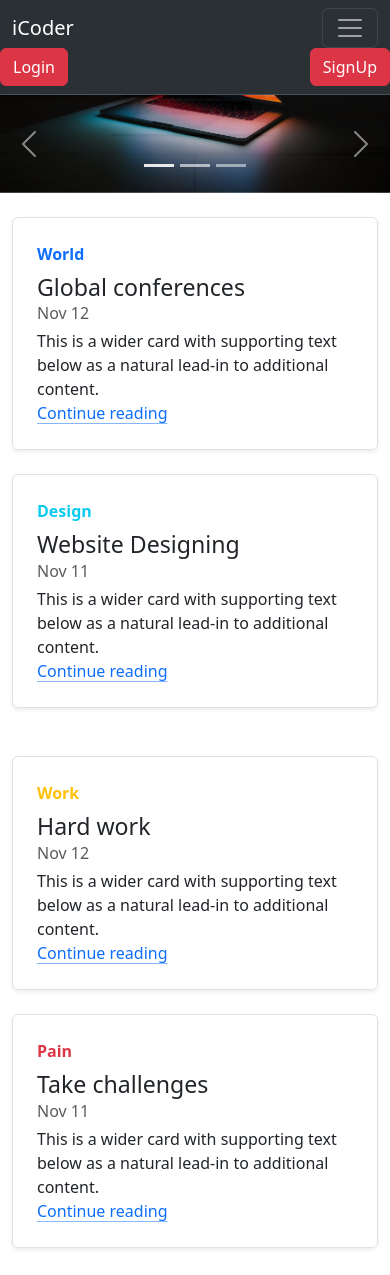
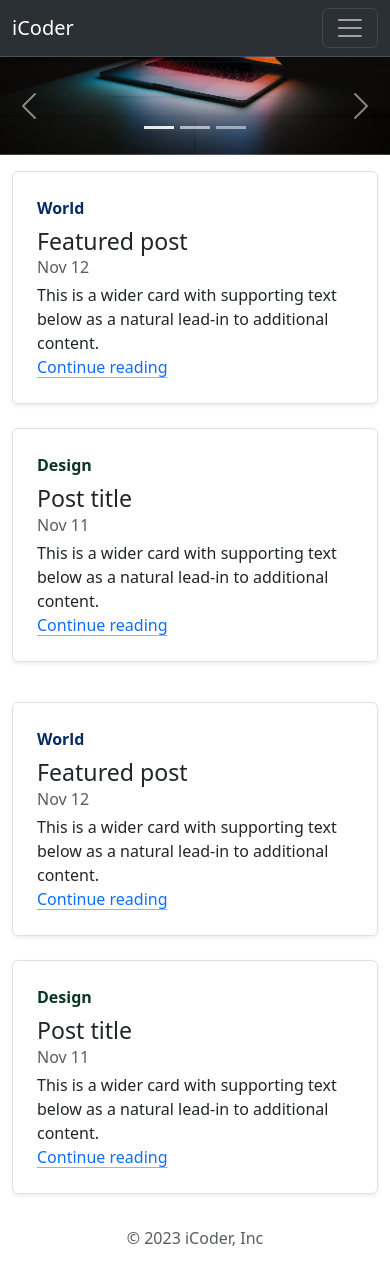
Before and after one commit to shivammishra6/bootstrap, a plain HTML site: page index.html in a window 390 px wide. Shown: the top 1275 px of the page. Drawn offline with nearby package versions, Linux system fonts and the light colour scheme.

Commit message:
made changes to buttons and images in home page

```diff
--- a/index.html
+++ b/index.html
@@ -54,8 +54,6 @@
         </form>
       </div>
     </div>
-      <button class="btn btn-danger" data-bs-toggle="modal" data-bs-target="#logInModal">Login</button>
-      <button class="btn btn-danger" data-bs-toggle="modal" data-bs-target="#signUpModal">SignUp</button>
   </nav>
 
   <!-- Login Modal -->
@@ -133,9 +131,8 @@
         <div class="carousel-caption d-none d-md-block">
           <h5>Welcome to iCoder</h5>
           <p>Technology,Devlopement and trends.</p>
-          <button class="btn btn-danger ">Technology</button>
-          <button class="btn btn-warning ">Developement</button>
-          <button class="btn btn-success ">Database</button>
+          <button class="btn btn-outline-light" data-bs-toggle="modal" data-bs-target="#logInModal" >Login</button>
+          <button class="btn btn-outline-light" data-bs-toggle="modal" data-bs-target="#signUpModal" >SignUp</button>
         </div>
       </div>
       <div class="carousel-item">
@@ -169,87 +166,74 @@
     </button>
   </div>
 
-  <div class="container my-4">
-    <div class="row mb-2">
+    <div class="row mb-2 mx-auto my-3">
       <div class="col-md-6">
         <div class="row g-0 border rounded overflow-hidden flex-md-row mb-4 shadow-sm h-md-250 position-relative">
           <div class="col p-4 d-flex flex-column position-static">
-            <strong class="d-inline-block mb-2 text-primary">World</strong>
-            <h3 class="mb-0">Global conferences</h3>
+            <strong class="d-inline-block mb-2 text-primary-emphasis">World</strong>
+            <h3 class="mb-0">Featured post</h3>
             <div class="mb-1 text-body-secondary">Nov 12</div>
-            <p class="card-text mb-auto">This is a wider card with supporting text below as a natural lead-in to
-              additional content.</p>
+          <p class="card-text mb-auto">This is a wider card with supporting text below as a natural lead-in to additional content.</p>
           <a href="#" class="icon-link gap-1 icon-link-hover stretched-link">
             Continue reading
-              <svg class="bi">
-                <use xlink:href="#chevron-right"></use>
-              </svg>
+            <svg class="bi"><use xlink:href="#chevron-right"></use></svg>
           </a>
         </div>
         <div class="col-auto d-none d-lg-block">
-            <img class="bd-placeholder-img" width="200" height="250" src="thumb1.jpeg"></img>
+          <img src="thumb1.jpeg" class="bd-placeholder-img" width="200" height="250" alt="programming is fun">
         </div>
       </div>
     </div>
     <div class="col-md-6">
       <div class="row g-0 border rounded overflow-hidden flex-md-row mb-4 shadow-sm h-md-250 position-relative">
         <div class="col p-4 d-flex flex-column position-static">
-            <strong class="d-inline-block mb-2 text-info">Design</strong>
-            <h3 class="mb-0">Website Designing</h3>
+          <strong class="d-inline-block mb-2 text-success-emphasis">Design</strong>
+          <h3 class="mb-0">Post title</h3>
           <div class="mb-1 text-body-secondary">Nov 11</div>
-            <p class="mb-auto">This is a wider card with supporting text below as a natural lead-in to additional
-              content.</p>
+          <p class="mb-auto">This is a wider card with supporting text below as a natural lead-in to additional content.</p>
           <a href="#" class="icon-link gap-1 icon-link-hover stretched-link">
             Continue reading
-              <svg class="bi">
-                <use xlink:href="#chevron-right"></use>
-              </svg>
+            <svg class="bi"><use xlink:href="#chevron-right"></use></svg>
           </a>
         </div>
         <div class="col-auto d-none d-lg-block">
-            <img class="bd-placeholder-img" width="200" height="250" src="thumb2.jpeg"></img>
+          <img src="thumb2.jpeg" class="bd-placeholder-img" width="200" height="250" alt="coding requires knowledge">
         </div>
       </div>
     </div>
   </div>
-  </div>
-  <div class="container">
-    <div class="row mb-2">
+    <div class="row mb-2 mx-auto my-3">
       <div class="col-md-6">
         <div class="row g-0 border rounded overflow-hidden flex-md-row mb-4 shadow-sm h-md-250 position-relative">
           <div class="col p-4 d-flex flex-column position-static">
-            <strong class="d-inline-block mb-2 text-warning">Work</strong>
-            <h3 class="mb-0">Hard work</h3>
+            <strong class="d-inline-block mb-2 text-primary-emphasis">World</strong>
+            <h3 class="mb-0">Featured post</h3>
             <div class="mb-1 text-body-secondary">Nov 12</div>
-            <p class="card-text mb-auto">This is a wider card with supporting text below as a natural lead-in to
-              additional content.</p>
+          <p class="card-text mb-auto">This is a wider card with supporting text below as a natural lead-in to additional content.</p>
           <a href="#" class="icon-link gap-1 icon-link-hover stretched-link">
             Continue reading
+            <svg class="bi"><use xlink:href="#chevron-right"></use></svg>
           </a>
         </div>
         <div class="col-auto d-none d-lg-block">
-            <img class="bd-placeholder-img" width="200" height="250" src="thumb3.jpeg"></img>
+          <img src="thumb3.jpeg" class="bd-placeholder-img" width="200" height="250" alt="programming is fun">
         </div>
       </div>
     </div>
     <div class="col-md-6">
       <div class="row g-0 border rounded overflow-hidden flex-md-row mb-4 shadow-sm h-md-250 position-relative">
         <div class="col p-4 d-flex flex-column position-static">
-            <strong class="d-inline-block mb-2 text-danger">Pain</strong>
-            <h3 class="mb-0">Take challenges</h3>
+          <strong class="d-inline-block mb-2 text-success-emphasis">Design</strong>
+          <h3 class="mb-0">Post title</h3>
           <div class="mb-1 text-body-secondary">Nov 11</div>
-            <p class="mb-auto">This is a wider card with supporting text below as a natural lead-in to additional
-              content.</p>
+          <p class="mb-auto">This is a wider card with supporting text below as a natural lead-in to additional content.</p>
           <a href="#" class="icon-link gap-1 icon-link-hover stretched-link">
             Continue reading
-              <svg class="bi">
-                <use xlink:href="#chevron-right"></use>
-              </svg>
+            <svg class="bi"><use xlink:href="#chevron-right"></use></svg>
           </a>
         </div>
         <div class="col-auto d-none d-lg-block">
-            <img src="thumb4.jpeg" class="bd-placeholder-img" width="200" height="250"></img>
-          </div>
+          <img src="thumb4.jpeg" class="bd-placeholder-img" width="200" height="250" alt="coding requires knowledge">
         </div>
       </div>
     </div>
```
Also changed, not shown: thumb1.jpeg, thumb2.jpeg, thumb3.jpeg, thumb4.jpeg. Lines whose indentation alone changed are shown as unchanged.
